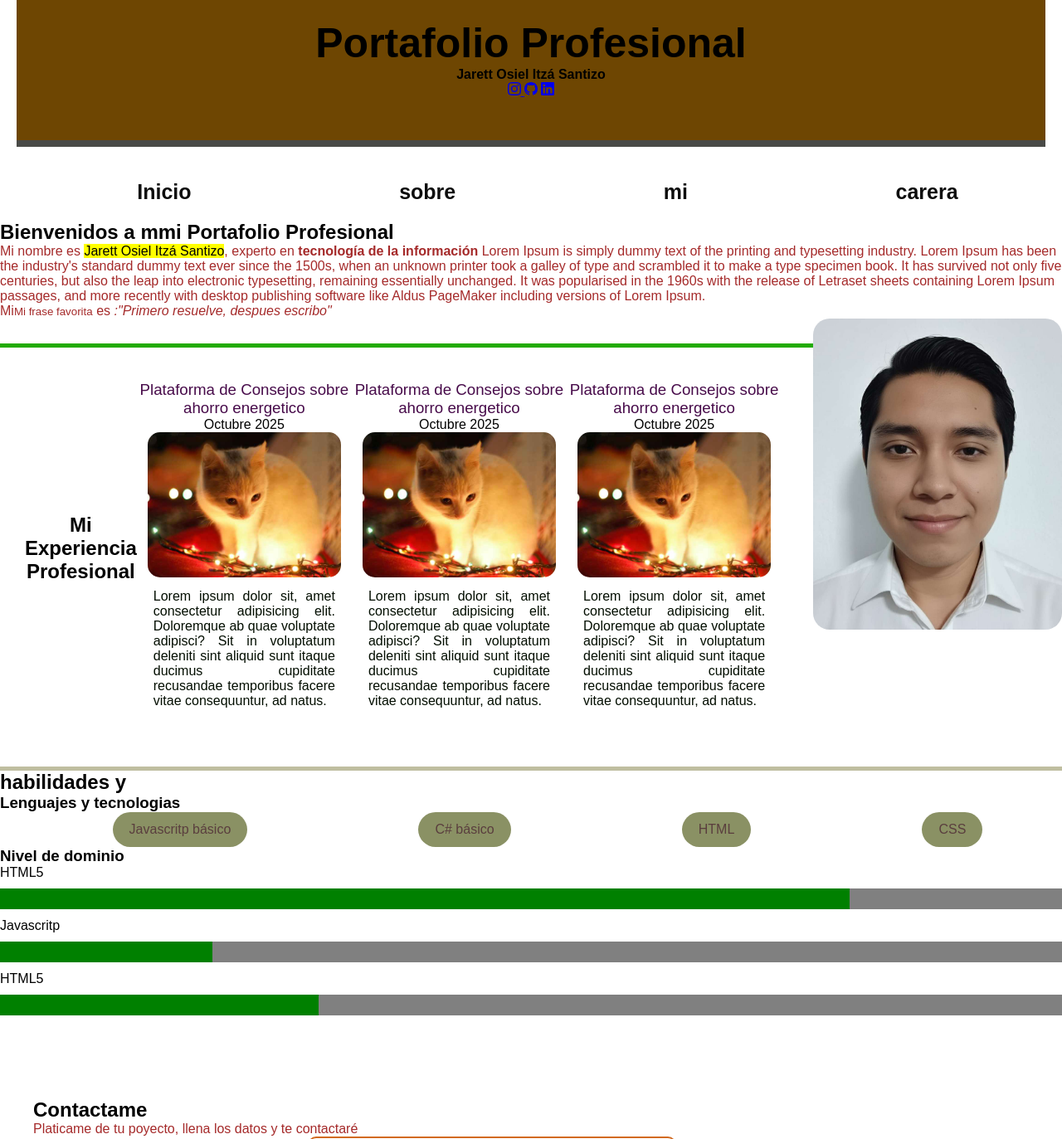
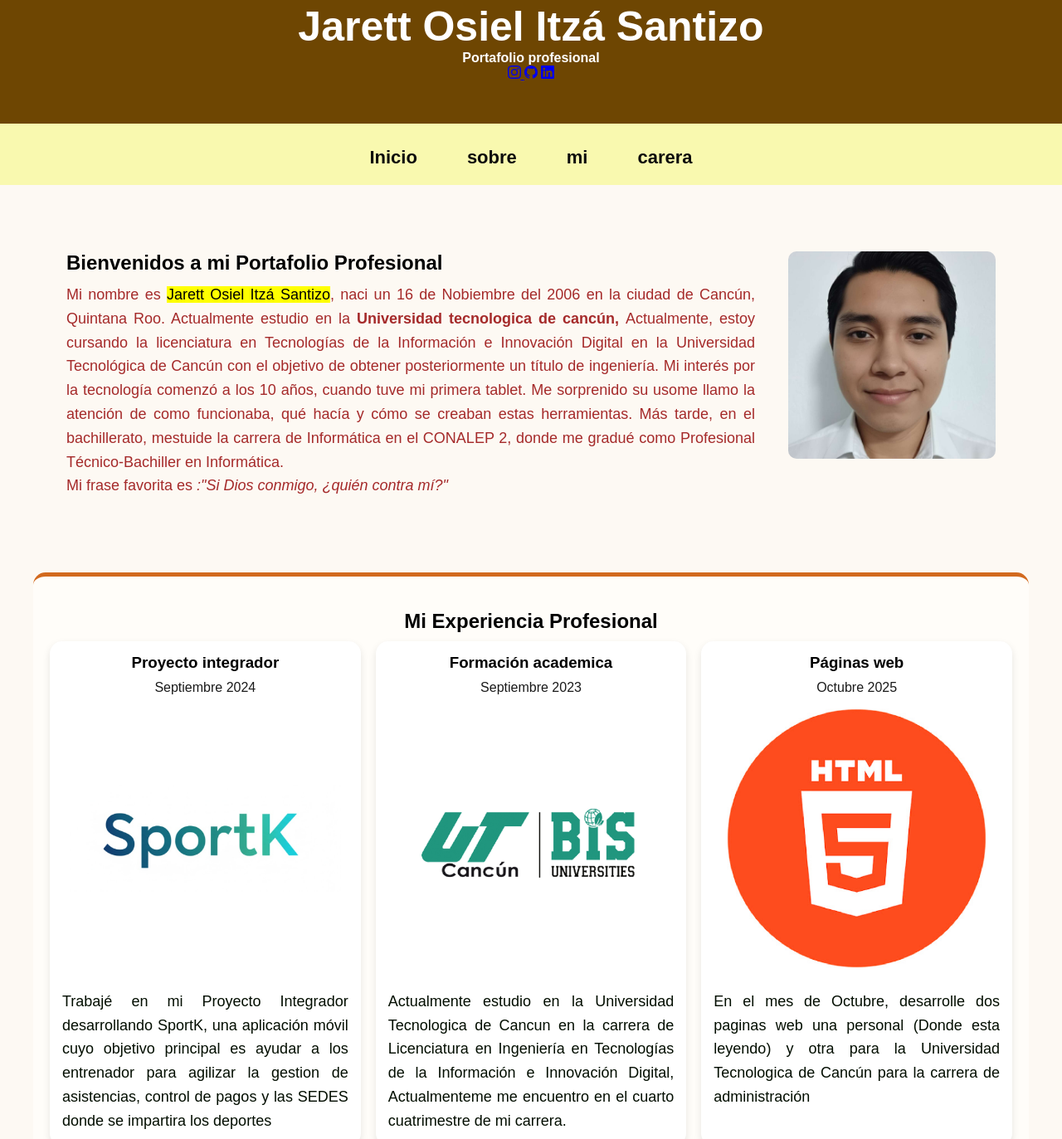
Before and after one commit to Mathcito/portafolio-JItza, a plain HTML site: page index.html in a window 1280 px wide. Shown: the part 47-1420 px from the top of the page at 83% size. Drawn offline with Linux system fonts and the light colour scheme; a web font is replaced by a local one.

Commit message:
Entrga final de portafolio personal

```diff
--- a/CSS/main.css
+++ b/CSS/main.css
@@ -1,192 +1,303 @@
 @import url('https://fonts.googleapis.com/css2?family=Winky+Rough:ital,wght@0,300..900;1,300..900&display=swap');
 
-
 * {
-  margin: auto;
-
+  margin: 0;
+  padding: 0;
+  box-sizing: border-box;
 }
 
 body {
   font-family: "Winky Rough", sans-serif;
+  background-color: #fdf9f3;
+  color: #1a1a1a;
 }
 
 header {
   background: rgb(150, 91, 47);
   text-align: center;
-  margin: 20px;
-  border-bottom: solid 8px #494a47;
-  padding: 50px;
+  padding: 50px 20px;
+  border-bottom: solid 8px rgb(249, 249, 175);
+  color: #fff;
 }
 
 h1 {
-  font-family: "Winky Rough", sans-serif;
   font-size: 50px;
+  color: #fff;
 }
 
-h2,
-h3 {
+h2, h3 {
   font-family: "Winky Rough", sans-serif;
+  color: rgb(0, 0, 0);
+  margin-bottom: 10px;
 }
 
 p {
-
-  color: rgb(248, 248, 248);
-  font-family: "Winky Rough", sans-serif;
-}
-
-.big {
-  color: rgb(243, 240, 240)
-}
-
-#menu-principal {
-  list-style-type: none;
-  display: flex;
+  color: #333;
+  font-size: 18px;
+  line-height: 1.6;
 }
 
 nav {
-  overflow: hidden;
+  background-color: rgb(249, 249, 175);
   padding: 20px 0;
+  display: flex;
+  justify-content: center;
 }
-
 
 #menu-principal {
   list-style: none;
   display: flex;
-}
-
-nav {
-  overflow: hidden;
+  gap: 20px;
 }
 
 #menu-principal a {
   text-decoration: none;
   color: rgb(12, 12, 12);
-  font-size: 25px;
+  font-size: 22px;
   font-weight: bolder;
-  padding: 8px;
+  padding: 10px 20px;
+  border-radius: 10px;
+  transition: 0.3s;
 }
 
 #menu-principal a:hover {
-  color: aliceblue;
-  background-color:chocolate;
-  ;
+  background-color: rgb(254, 204, 168);
+  color: white;
+}
+
+.intro {
+  display: flex;
+  align-items: flex-start;
+  justify-content: space-between;
+  gap: 40px;
+  padding: 40px;
+}
+
+.intro-text {
+  flex: 1;
+  text-align: justify;
 }
 
 #foto-perfil {
-  width: 300px;
-  border-radius: 20px;
-  float: right;
+  width: 250px;
+  height: 250px;
+  object-fit: cover;
+  border-radius: 10px;
+  display: block;
+  margin: 0;
 }
 
 main {
+  text-align: justify;
   overflow: hidden;
+  padding: 40px;
 }
 
 section {
-  overflow: hidden;
+  margin-bottom: 50px;
 }
 
 #proyectos {
-  padding: 20px 30px;
-  border-top: solid 5px #22ab00;
-  margin-top: 30px;
   text-align: center;
+  padding: 40px 20px;
+  border-top: solid 5px chocolate;
+  background-color: #fffdf9;
+  border-radius: 15px;
 }
 
 #Lista-proyectos {
-  display: flex;
+  display: grid;
+  grid-template-columns: repeat(auto-fit, minmax(200px, 1fr));
+  border-radius: 10px;
+  gap: 18px;
 }
 
 .proyecto {
-  float: left;
-  width: 33%;
-  margin-top: 20px;
+  background-color: #fff;
+  border-radius: 15px;
+  padding: 15px;
+  width: 100%;
+  max-width: 430px;
+  box-shadow: 0 4px 10px rgba(0, 0, 0, 0.1);
+  transition: transform 0.3s ease;
+}
+
+.proyecto:hover {
+  transform: scale(1.03);
 }
 
 .proyecto img {
-  width: 90%;
+  width: 100%;
   border-radius: 15px;
+  display: block;
 }
 
 .proyecto p {
   text-align: justify;
-  padding: 10px 20px;
   color: #030e01;
-}
-
-.proyecto h3 {
-  color: rgb(71, 11, 74);
-  font-weight: lighter;
+  padding-top: 10px;
 }
 
 #habilidades {
-  overflow: hidden;
-  margin-top: 20px;
-  padding-bottom: 20px;
-  border-top: solid 5px rgb(191, 190, 160);
-  margin-bottom: 30px;
-}
-
-progress {
-  width: 100%;
-  height: 25px;
-  border-radius: 5px;
-  margin: 10px 0px;
+  margin-top: 40px;
+  border-top: solid 5px chocolate;
+  padding: 40px 20px;
+  text-align: center;
 }
 
 .lista-tecnologias {
   list-style: none;
   display: flex;
-  margin-left: 0px;
-  gap: 15px;
-
+  justify-content: center;
+  gap: 20px;
+  margin-top: 20px;
+  flex-wrap: wrap;
 }
 
 .lista-tecnologias li {
-  background-color: rgb(138, 145, 100);
-  color: #5a3e3e;
-  padding: 12px 20px;
+  background-color: chocolate;
+  color: #fff;
+  padding: 12px 25px;
   border-radius: 25px;
-  text-align: center;
+  font-size: 18px;
+}
+
+#habilidades > div {
+  display: flex;
+  align-items: center;
+  gap: 10px;
+  max-width: 800px;
+  margin: 10px auto;
+  background: #fffdf9;
+  border-radius: 30px;
+  padding: 10px 15px;
+  box-shadow: 0 3px 8px rgba(0, 0, 0, 0.1);
+}
+
+#habilidades label {
+  width: 120px;
+  font-weight: bold;
+  color: #2b1b0f;
+  text-align: left;
+}
+
+progress {
+  width: 100%;
+  height: 20px;
+  appearance: none;
+  -webkit-appearance: none;
+  border: none;
+  border-radius: 50px;
+  overflow: hidden;
+  background-color: #eee;
+}
+
+progress::-webkit-progress-bar {
+  background-color: #eee;
+  border-radius: 50px;
+}
+
+progress::-webkit-progress-value {
+  background-color: #4CAF50;
+  border-radius: 50px;
+  transition: width 0.4s ease;
+}
+
+progress::-moz-progress-bar {
+  background-color: #4CAF50;
+  border-radius: 50px;
 }
 
 #contacto {
-  padding: 40px;
+  background-color: #fdf6ec;
+  padding: 50px 20px;
+  border-top: 5px solid chocolate;
+  text-align: center;
+  font-family: "Winky Rough", sans-serif;
+}
 
+#contacto h2 {
+  font-size: 30px;
+  color: chocolate;
+  margin-bottom: 10px;
+}
+
+#contacto p {
+  color: #6e4e2e;
+  font-size: 18px;
+  margin-bottom: 25px;
+}
+
+form {
+  max-width: 600px;
+  margin: 0 auto;
+  background-color: #fffdf8;
+  padding: 25px;
+  border-radius: 18px;
+  box-shadow: 0 4px 12px rgba(0, 0, 0, 0.1);
+  text-align: left;
 }
 
 .campos {
-  width: 70%;
-  clear: both;
+  margin-bottom: 20px;
 }
 
 .campos label {
-  padding-right: 20px;
-
+  display: block;
+  font-size: 17px;
+  color: #3a2a1b;
+  margin-bottom: 6px;
 }
 
 .campos input,
-select {
-  padding: 10px;
-  border: solid 2px chocolate;
-  width: 50%;
-  font-size: 20px;
+.campos select,
+.campos textarea {
+  width: 100%;
+  padding: 12px;
+  border: 2px solid chocolate;
+  font-size: 16px;
   border-radius: 10px;
+  background-color: #fdf6ec;
+  outline: none;
+}
+
+.campos input:focus,
+.campos select:focus,
+.campos textarea:focus {
+  border-color: #b85c1e;
+  background-color: #fff;
+}
+
+.campos textarea {
+  resize: vertical;
+  min-height: 100px;
 }
 
 .campos button {
-  background-color: beige;
-  color: black;
+  background-color: chocolate;
+  color: white;
   border: none;
   font-size: 18px;
-  padding: 10px 25px;
-  border-radius: 10px;
+  padding: 12px 25px;
+  border-radius: 25px;
+  cursor: pointer;
+}
+
+.campos button:hover {
+  background-color: #b85c1e;
+}
+
+input[type="checkbox"],
+input[type="radio"] {
+  width: auto;
+  margin-right: 6px;
+  accent-color: chocolate;
 }
 
 footer {
-  overflow: hidden;
-  padding: 40px 0px;
   background-color: beige;
   text-align: center;
+  padding: 40px 20px;
   border-top: solid 5px chocolate;
+  font-size: 18px;
 }
--- a/index.html
+++ b/index.html
@@ -18,8 +18,8 @@
         }
     </style>
     <header><!--- ENCABEZADO --->
-        <h1>Portafolio Profesional</h1>
-        <h4> Jarett Osiel Itzá Santizo</h4>
+        <h1>Jarett Osiel Itzá Santizo</h1>
+        <h4> Portafolio profesional</h4>
         <aside>
             <a href="https://www.instagram.com/jarett_itza?igsh=MTdheWR5dDZ4Yndhaw==" class="redes">
                 <svg xmlns="http://www.w3.org/2000/svg" width="16" height="16" fill="currentColor"
@@ -54,64 +54,59 @@
         </ul>
     </nav>
     <main>
-        <!--- CONTENIDO PRINCIPAL --->
-        <section>
-            <h2> Bienvenidos a mmi Portafolio Profesional</h2>
-            <p> Mi nombre es <mark> Jarett Osiel Itzá Santizo</mark>, experto en <strong>tecnología de la
-                    información</strong> Lorem Ipsum is simply dummy text of the printing and typesetting industry.
-                Lorem Ipsum has been the
-                industry's standard dummy text ever since the 1500s, when an unknown printer took a galley of type and
-                scrambled it to make a type specimen book. It has survived not only five centuries, but also the leap
-                into electronic typesetting, remaining essentially unchanged. It was popularised in the 1960s with the
-                release of Letraset sheets containing Lorem Ipsum passages, and more recently with desktop publishing
-                software like Aldus PageMaker including versions of Lorem Ipsum.</p>
-            <p>Mi<small>Mi frase favorita</small> es <em>:"Primero resuelve, despues escribo"</em></p>
+        <section class="intro">
+            <div class="intro-text">
+                <h2>Bienvenidos a mi Portafolio Profesional</h2>
+                <p>Mi nombre es <mark>Jarett Osiel Itzá Santizo</mark>, naci un 16 de Nobiembre del 2006 en la ciudad de
+                    Cancún, Quintana Roo. Actualmente
+                    estudio en la<strong> Universidad tecnologica de cancún,
+                    </strong>
+                    Actualmente, estoy cursando la licenciatura en Tecnologías de la Información e Innovación Digital en
+                    la Universidad Tecnológica de Cancún con el objetivo de obtener posteriormente un título de
+                    ingeniería.
+                    Mi interés por la tecnología comenzó a los 10 años, cuando tuve mi primera tablet. Me sorprenido
+                    su usome llamo la atención de como funcionaba, qué hacía y cómo se creaban estas herramientas.
+                    Más tarde, en el bachillerato, mestuide la carrera de Informática en
+                    el CONALEP 2, donde me gradué como Profesional Técnico-Bachiller en Informática.</p>
+                <p>Mi frase favorita es <em>:"Si Dios conmigo, ¿quién contra mí?"</em></p>
+            </div>
             <img src="Images/foto-perfil.jpg" alt="Foto-perfil" id="foto-perfil" />
+        </section>
+
         <section id="proyectos">
+            <h2>Mi Experiencia Profesional</h2>
             <div id="Lista-proyectos">
-                    <h2>Mi Experiencia Profesional</h2>
 
-                    <section>
                 <article class="proyecto">
-                            <h3>Plataforma de Consejos sobre ahorro energetico</h3>
-                            <datetime>Octubre 2025</datetime>
-                            <img src="Images/Proyecto nuevo.jpg" />
-                            <p>Lorem ipsum dolor sit, amet consectetur adipisicing elit. Doloremque ab quae voluptate
-                                adipisci?
-                                Sit
-                                in voluptatum deleniti sint aliquid sunt itaque ducimus cupiditate recusandae temporibus
-                                facere
-                                vitae consequuntur, ad natus.</p>
+                    <h3>Proyecto integrador</h3>
+                    <datetime>Septiembre 2024</datetime>
+                    <img src="Images/SportK.jpg" alt="Proyecto 1">
+                    <p>Trabajé en mi Proyecto Integrador desarrollando SportK, una aplicación móvil cuyo objetivo
+                        principal es ayudar a los entrenador para agilizar la gestion de asistencias, control de
+                        pagos y las SEDES donde se impartira los deportes</p>
                 </article>
 
                 <article class="proyecto">
-                            <h3>Plataforma de Consejos sobre ahorro energetico</h3>
-                            <datetime>Octubre 2025</datetime>
-                            <img src="Images/Proyecto nuevo.jpg" />
-                            <p>Lorem ipsum dolor sit, amet consectetur adipisicing elit. Doloremque ab quae voluptate
-                                adipisci?
-                                Sit
-                                in voluptatum deleniti sint aliquid sunt itaque ducimus cupiditate recusandae temporibus
-                                facere
-                                vitae consequuntur, ad natus.</p>
-                            </p>
+                    <h3>Formación academica</h3>
+                    <datetime>Septiembre 2023</datetime>
+                    <img src="Images/Logo-UT.jpg" alt="Proyecto 2">
+                    <p>Actualmente estudio en la Universidad Tecnologica de Cancun en la carrera de Licenciatura en
+                        Ingeniería en Tecnologías de la Información e Innovación Digital, Actualmenteme me encuentro
+                        en el cuarto cuatrimestre de mi carrera. </p>
                 </article>
 
                 <article class="proyecto">
-                            <h3>Plataforma de Consejos sobre ahorro energetico</h3>
+                    <h3>Páginas web</h3>
                     <datetime>Octubre 2025</datetime>
-                            <img src="Images/Proyecto nuevo.jpg" />
-                            <p>Lorem ipsum dolor sit, amet consectetur adipisicing elit. Doloremque ab quae voluptate
-                                adipisci?
-                                Sit
-                                in voluptatum deleniti sint aliquid sunt itaque ducimus cupiditate recusandae temporibus
-                                facere
-                                vitae consequuntur, ad natus.</p>
-                            </p>
+                    <img src="Images/HTML.jpg" alt="Proyecto 3">
+                    <p>En el mes de Octubre, desarrolle dos paginas web una personal (Donde esta leyendo) y otra para la
+                        Universidad
+                        Tecnologica de Cancún para la carrera de administración</p>
                 </article>
+
             </div>
+        </section>
 
-            </section>
         <section id="habilidades">
             <h2>habilidades y</h2>
             <h3>Lenguajes y tecnologias</h3>
```
Also changed, not shown: Images/HTML.jpg (added), Images/Logo-UT.jpg (added), Images/SportK.jpg (added). Lines whose indentation alone changed are shown as unchanged.
